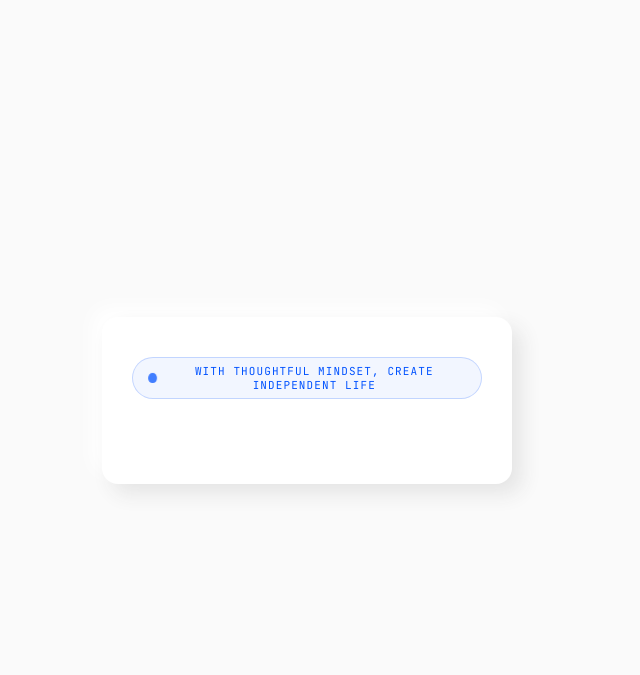
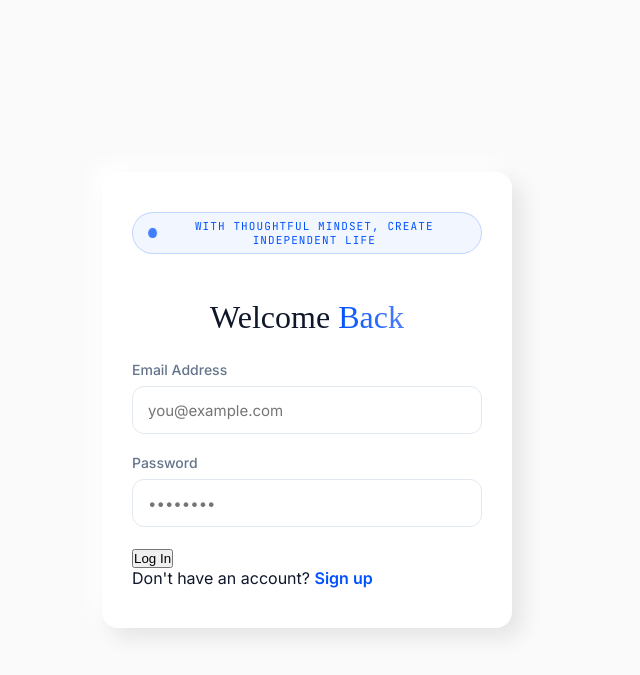
Before and after one commit to AlexHybrid/FairShare-G042, a Python web app: template templates/index.html in a window 1280 px wide. Shown: the top 675 px of the page, without its empty margins (333-973 px from the left). Run offline with Jinja, Linux system fonts and the light colour scheme; the template is opened without the code that fills it, so the values that code supplies are empty; some web fonts are replaced.

Commit message:
index.html login form

```diff
--- a/templates/index.html
+++ b/templates/index.html
@@ -30,3 +30,28 @@
                 </ul>
               {% endif %}
             {% endwith %}
+
+            <!-- ===================== LOGIN FORM ===================== -->
+            <!-- We add the 'active' class to this section so it shows up first by default -->
+            <div id="login-section" class="form-section active">
+                <h2 class="title">Welcome <span class="gradient-text">Back</span></h2>
+
+                <!-- The form submits data to the /login route via POST method -->
+                <form action="/login" method="POST">
+                    <div class="form-group">
+                        <label for="login-email">Email Address</label>
+                        <input type="email" id="login-email" name="email" placeholder="you@example.com" required>
+                    </div>
+
+                    <div class="form-group">
+                        <label for="login-password">Password</label>
+                        <input type="password" id="login-password" name="password" placeholder="••••••••" required>
+                    </div>
+
+                    <button type="submit" class="btn-primary">Log In</button>
+                </form>
+
+                <div class="toggle-text">
+                    Don't have an account? <a href="#" id="show-signup">Sign up</a>
+                </div>
+            </div>
```
